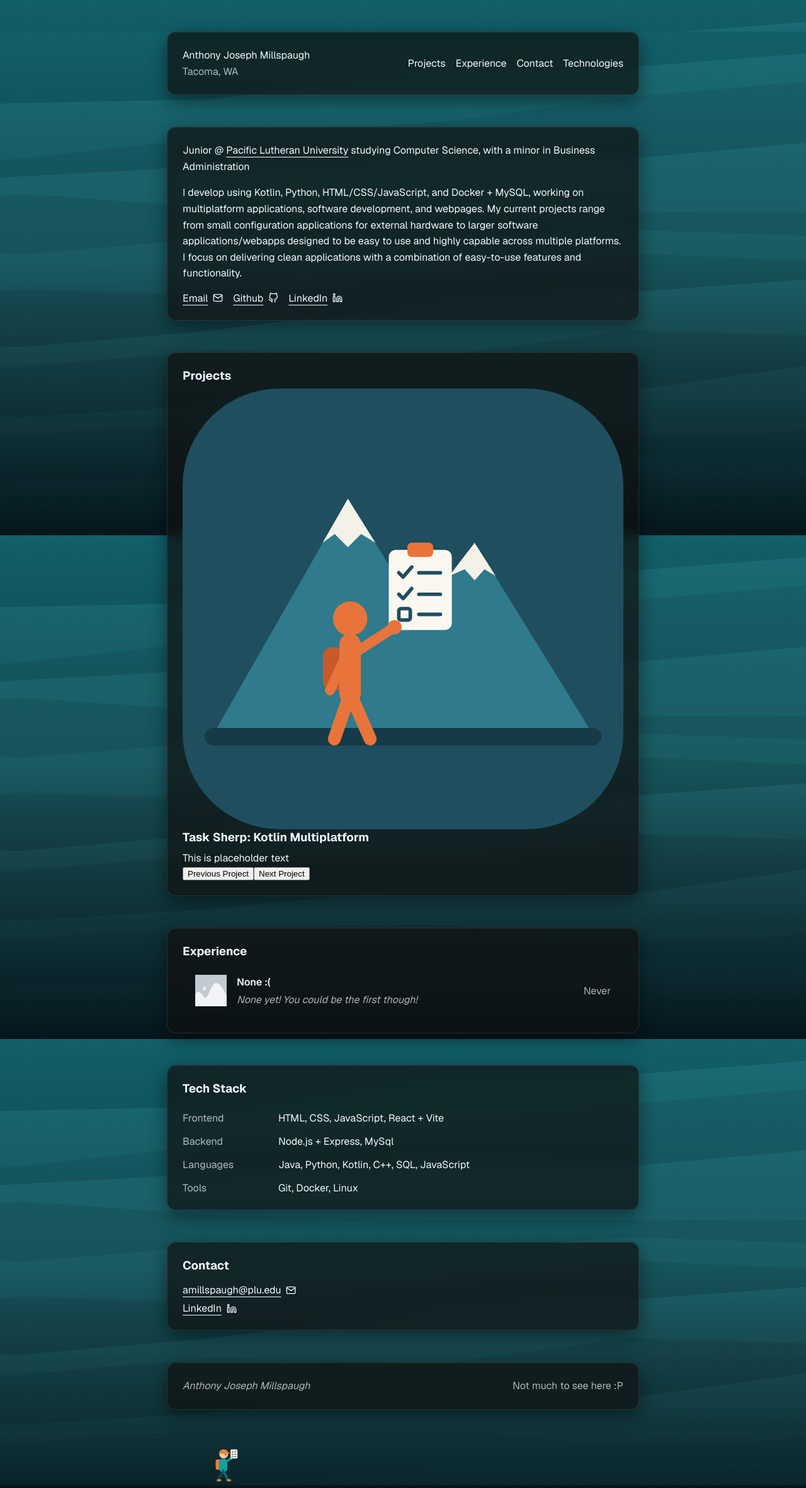
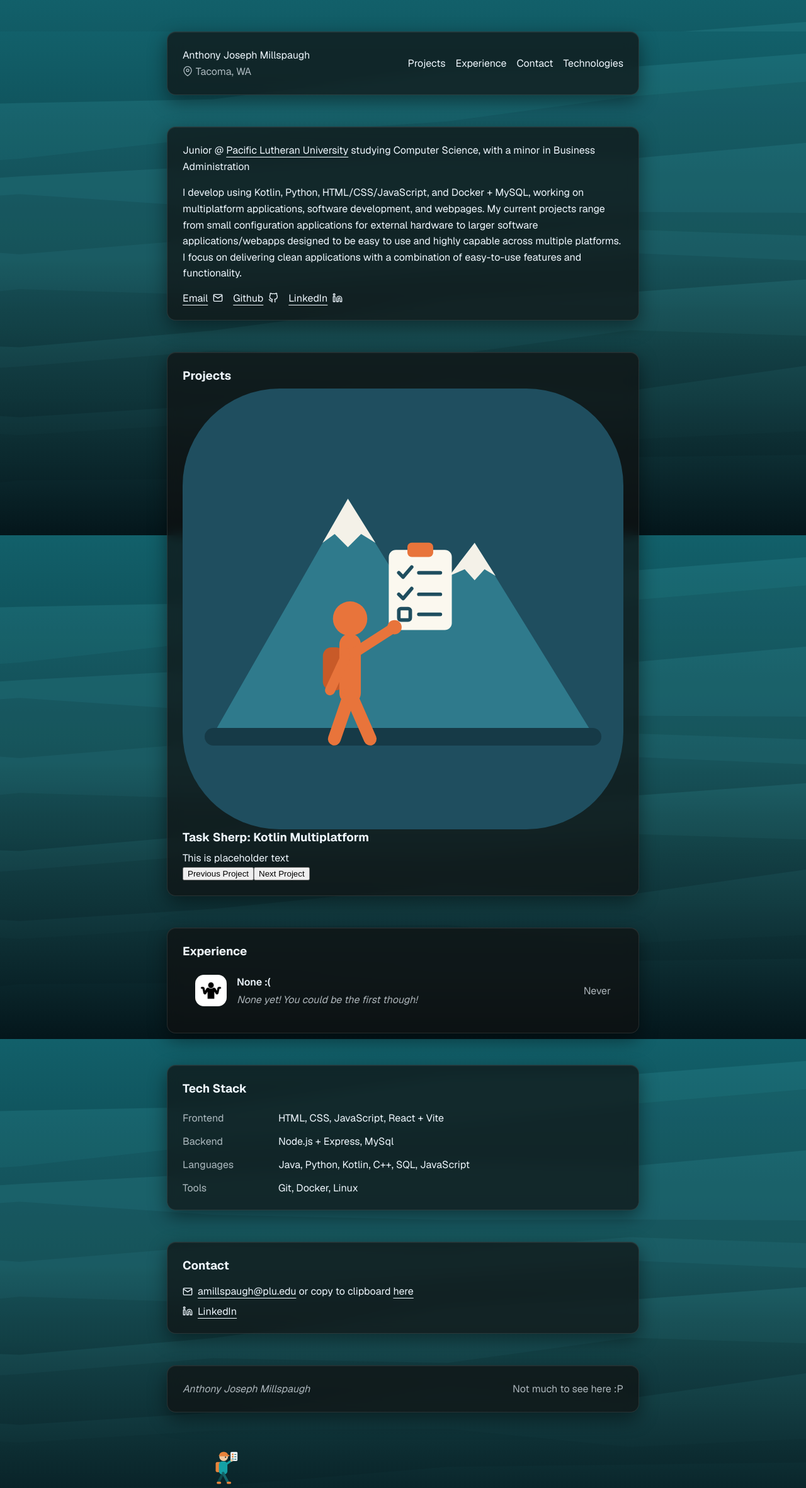
Before and after one commit to AnthonyJMillspaugh/portfolio-website, a React (Vite) app in the folder client/: page / in a window 1280 px wide. Shown: the whole page at 63% size. Built offline with nearby package versions, Linux system fonts and the light colour scheme.

Commit message:
more small details, changes in contacts and experience

```diff
--- a/client/src/App.jsx
+++ b/client/src/App.jsx
@@ -10,7 +10,7 @@ import useReveal from './functions/useReveal.js';
 import {FiMail, FiGithub, FiLinkedin} from 'react-icons/fi';
 
 const copyEmail = () => {
-  navigator.clipboard.writeText("ajmillspaugh3@gmail.com")
+  navigator.clipboard.writeText("amillspaugh@plu.edu")
 };
 function App() {
   useReveal();
--- a/client/src/components/Contact.jsx
+++ b/client/src/components/Contact.jsx
@@ -2,18 +2,21 @@ import './css-files/Contact.css'
 import {FiMail, FiLinkedin} from "react-icons/fi";
 
 const copyEmail = () => {
-  navigator.clipboard.writeText("ajmillspaugh3@gmail.com")
+  navigator.clipboard.writeText("amillspaugh@plu.edu")
 };
 
 function Contact() {
   return (
     <div className="contacts">
       <h3>Contact</h3>
-      <a className='email link-about' href='#' onClick={(e) => {
-        e.preventDefault();
-        copyEmail();
-      }}>amillspaugh@plu.edu<FiMail /></a>
-      <a className='linkedin link-about' href='https://linkedin.com/in/anthony-millspaugh-240043341'>LinkedIn<FiLinkedin /></a>
+      <div className="email-container">
+        <a className='email link-about' href='mailto:amillspaugh@plu.edu'><FiMail />amillspaugh@plu.edu</a>
+        <p className='email-copy'>or copy to clipboard<a className='link-about' href='#' onClick={(e) => {
+          e.preventDefault()
+          copyEmail();
+        }}>here</a></p>
+      </div>
+      <a className='linkedin link-about' href='https://linkedin.com/in/anthony-millspaugh-240043341'><FiLinkedin />LinkedIn</a>
     </div>
   );
 }
--- a/client/src/components/ExperienceDeck.jsx
+++ b/client/src/components/ExperienceDeck.jsx
@@ -1,10 +1,10 @@
-import placeholder from '../assets/placeholder.png';
+import shrug from '../assets/shrug-img.jpg';
 import './css-files/ExperienceDeck.css';
 
 const ExperienceInfo = [
   {
     id: 1,
-    image: placeholder,
+    image: shrug,
     alt: 'placeholder',
     job_title: "None :(",
     company: "None yet! You could be the first though!",
--- a/client/src/components/NavBar.jsx
+++ b/client/src/components/NavBar.jsx
@@ -1,11 +1,12 @@
 import './css-files/NavBar.css';
+import {FiMapPin} from "react-icons/fi";
 
 function NavBar() {
   return (
     <header className="header">
       <div className="name-location">
         <p className="name">Anthony Joseph Millspaugh</p>
-        <p className="location">Tacoma, WA</p>
+        <p className="location"><FiMapPin />Tacoma, WA</p>
       </div>
 
       <nav className="navbar">
--- a/client/src/components/css-files/Contact.css
+++ b/client/src/components/css-files/Contact.css
@@ -3,3 +3,10 @@
   flex-direction: column;
   gap: 0.5rem;
 }
+
+.email-container,
+.email-copy {
+  display: flex;
+  flex-direction: row;
+  gap: 0.25rem;
+}
--- a/client/src/components/css-files/ExperienceDeck.css
+++ b/client/src/components/css-files/ExperienceDeck.css
@@ -8,6 +8,7 @@
 .experience img {
   max-width: 50px;
   aspect-ratio: 1;
+  border-radius: 14px;
 }
 
 .experience-info {
--- a/client/src/components/css-files/NavBar.css
+++ b/client/src/components/css-files/NavBar.css
@@ -18,6 +18,9 @@
 }
 
 .location {
+  display: flex;
+  align-items: center;
+  gap: 0.3rem;
   opacity: 0.7;
 }
 
```
Also changed, not shown: client/src/assets/shrug-img.jpg (added).
